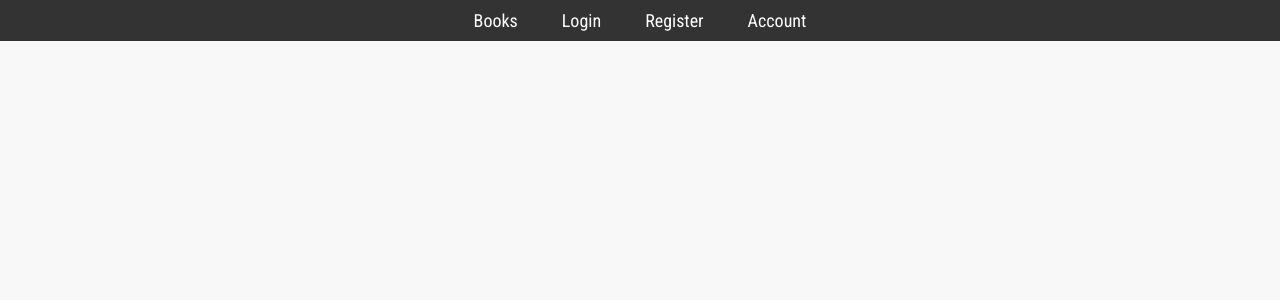
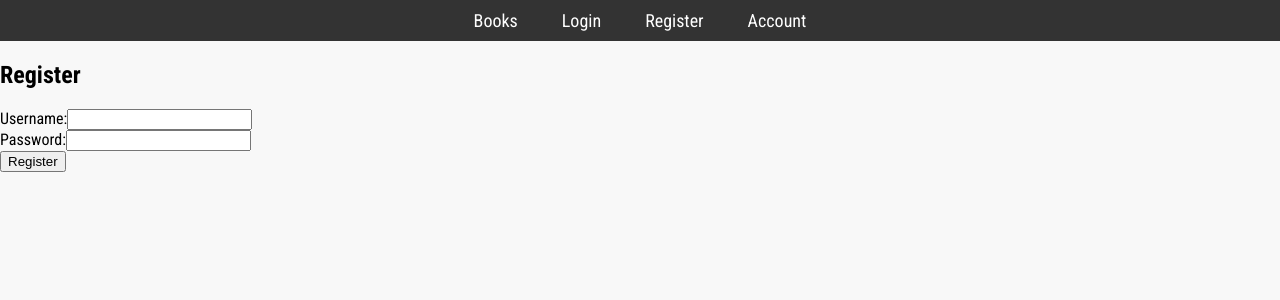
Before and after one commit to sandpitt-turtle/30Book, a React (Vite) app: page /register in a window 1280 px wide. Shown: the top 300 px of the page. Built offline with nearby package versions, Linux system fonts and the light colour scheme.

Commit message:
Login.jsx, Register.jsx written and imported into App.jsx. Not yet functional

```diff
--- a/src/App.jsx
+++ b/src/App.jsx
@@ -1,6 +1,8 @@
 import { BrowserRouter as Router, Routes, Route } from "react-router-dom";
 import Navigation from "./components/Navigation";
 import Books from "./components/Books";
+import Login from "./components/Login";
+import Register from "./components/Register";
 import './App.css'
 
 
@@ -9,8 +11,10 @@ function App() {
     <Router>
       <Navigation />
       <Routes>
-        <Route path="/" element={<Books />} />  {/* Ensure there's a route for "/" */}
+        <Route path="/" element={<Books />} />
         <Route path="/books" element={<Books />} />
+        <Route path="/login" element={<Login/>} />
+        <Route path="/register" element={<Register/>} />
       </Routes>
     </Router>
   );
--- a/src/components/Login.jsx
+++ b/src/components/Login.jsx
@@ -1 +1,39 @@
-/* TODO - add your code to create a functional React component that renders a login form */
+import { useState } from "react";
+
+export default function Login() {
+  const [username, setUsername] = useState("");
+  const [password, setPassword] = useState("");
+
+  const handleSubmit = (event) => {
+    event.preventDefault();
+    // Add logic for login here
+    console.log("Login Attempted with:", { username, password });
+  };
+
+  return (
+    <div className="login-container">
+      <h2>Login</h2>
+      <form className="login-form" onSubmit={handleSubmit}>
+        <div className="input-group">
+          <label>Username:</label>
+          <input
+            type="text"
+            value={username}
+            onChange={(e) => setUsername(e.target.value)}
+            required
+          />
+        </div>
+        <div className="input-group">
+          <label>Password:</label>
+          <input
+            type="password"
+            value={password}
+            onChange={(e) => setPassword(e.target.value)}
+            required
+          />
+        </div>
+        <button type="submit">Login</button>
+      </form>
+    </div>
+  );
+}
--- a/src/components/Register.jsx
+++ b/src/components/Register.jsx
@@ -1 +1,64 @@
-/* TODO - add your code to create a functional React component that renders a registration form */
+import { useState } from "react";
+
+export default function Register({ setToken }) {
+  const [username, setUsername] = useState("");
+  const [password, setPassword] = useState("");
+  const [error, setError] = useState(null);
+
+  async function handleSubmit(event) {
+    event.preventDefault();
+
+    try {
+      const response = await fetch("https://fsa-jwt-practice.herokuapp.com/register", {
+        method: "POST",
+        headers: {
+          "Content-Type": "application/json",
+        },
+        body: JSON.stringify({ username, password }),
+      });
+
+      const result = await response.json();
+
+      if (result.success) {
+        setError(null);
+        alert("Registration successful! You can now log in.");
+      } else {
+        throw new Error(result.message);
+      }
+    } catch (error) {
+      setError(error.message);
+    }
+  }
+
+  return (
+    <div className="register-container">
+      <h2>Register</h2>
+      {error && <p className="error-message">{error}</p>}
+      <form className="register-form" onSubmit={handleSubmit}>
+        <div className="input-group">
+          <label>Username:</label>
+          <input
+            type="text"
+            name="username"
+            value={username}
+            onChange={(e) => setUsername(e.target.value)}
+            required
+            className="input-field"
+          />
+        </div>
+        <div className="input-group">
+          <label>Password:</label>
+          <input
+            type="password"
+            name="password"
+            value={password}
+            onChange={(e) => setPassword(e.target.value)}
+            required
+            className="input-field"
+          />
+        </div>
+        <button type="submit" className="submit-button">Register</button>
+      </form>
+    </div>
+  );
+}
```
